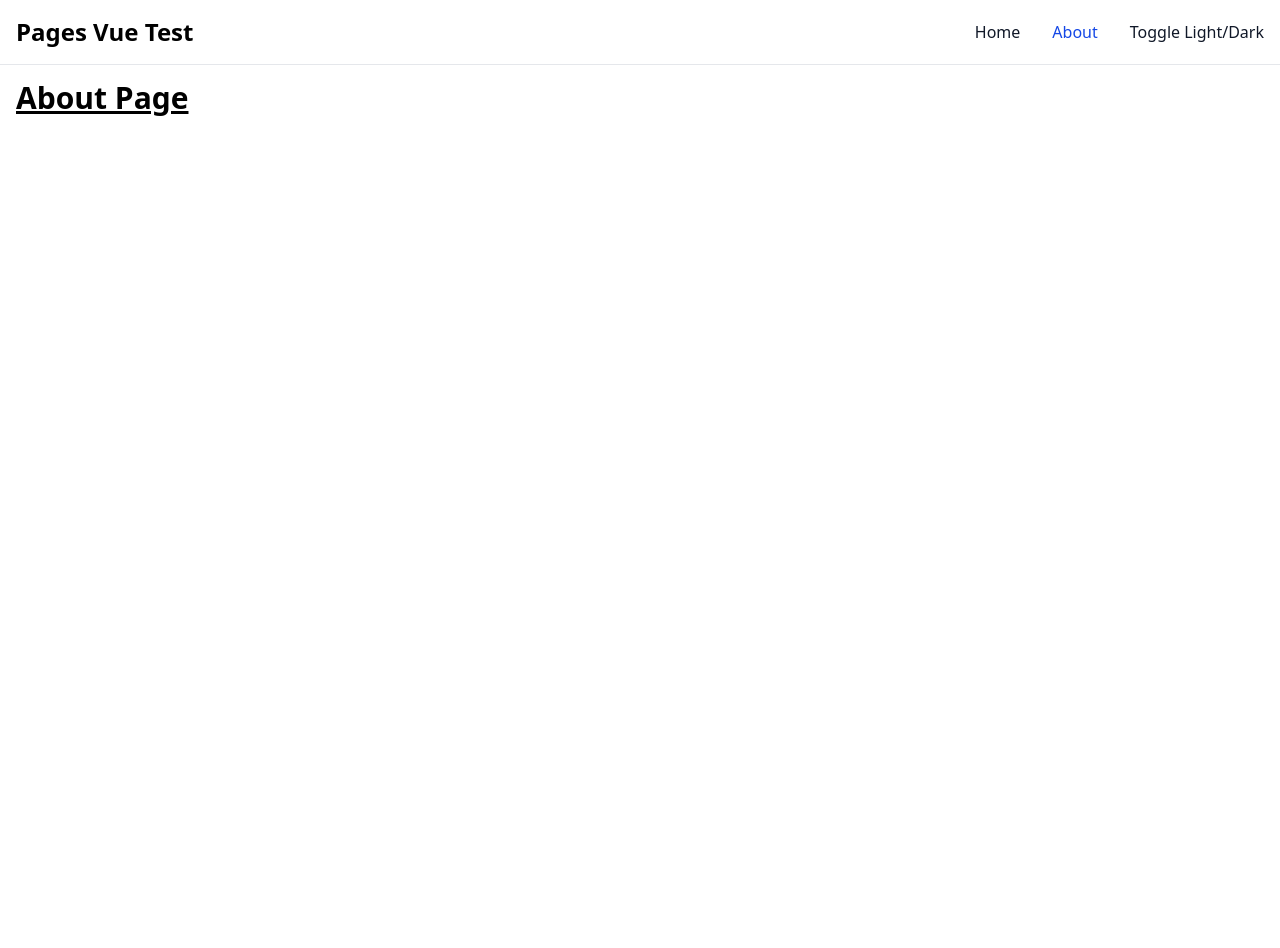
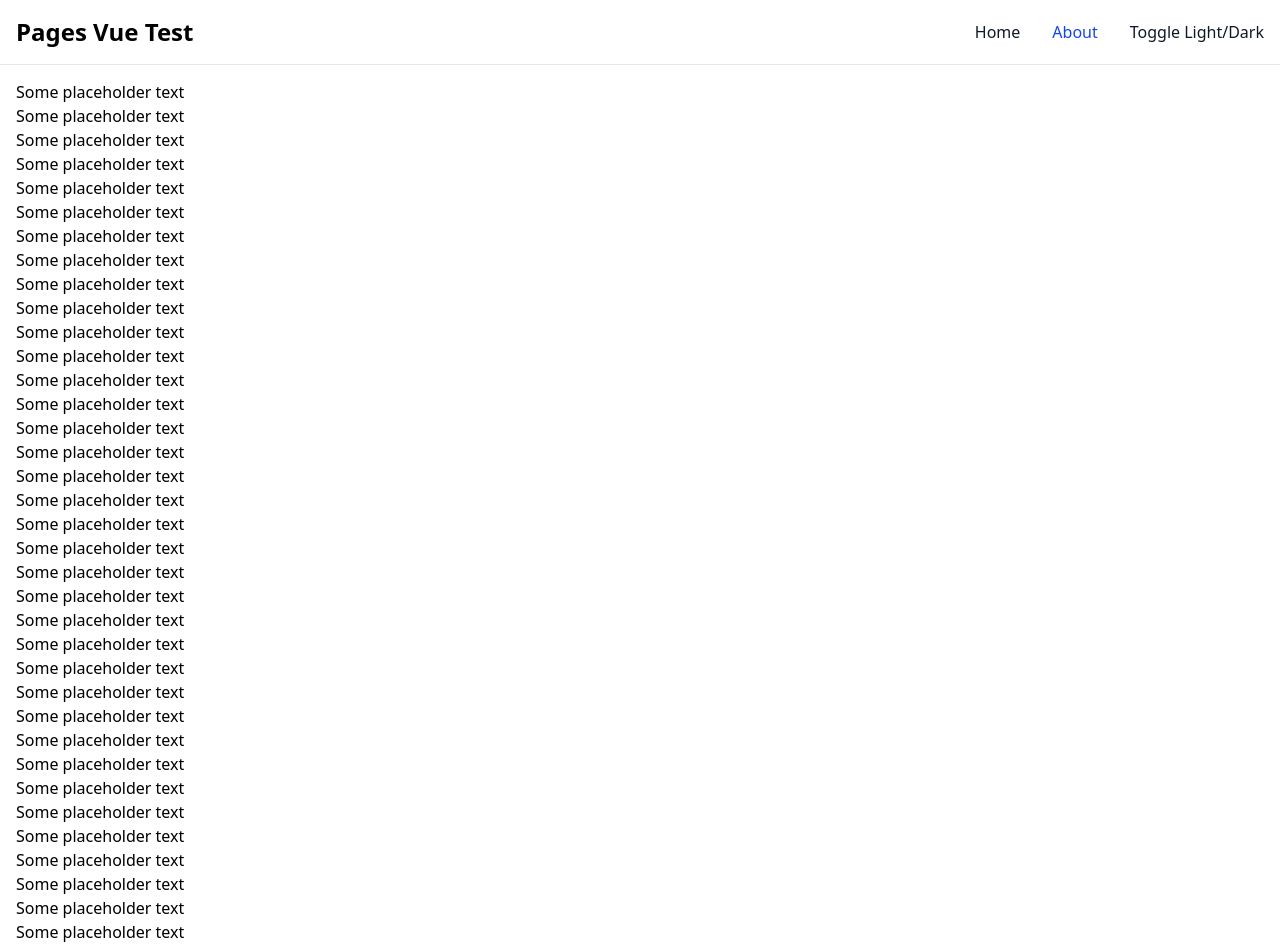
Before and after one commit to joefoxdevelopment/pages-vue-test, a Vue app: page /about in a window 1280 px wide. Shown: the top 948 px of the page. Before the commit the page ends 800 px from the top, so only its background shows below. Built offline with nearby package versions, Linux system fonts and the light colour scheme.

Commit message:
Add parallax scroll to about page

```diff
--- a/src/components/NavigationBar.vue
+++ b/src/components/NavigationBar.vue
@@ -32,7 +32,7 @@ function toggleNav() {
   <header class="h-16">
     <nav class="bg-white dark:bg-gray-900 fixed w-full z-20 top-0 start-0 border-b border-gray-200 dark:border-gray-600">
       <div
-        class="max-w-screen-xl flex flex-wrap items-center justify-between mx-auto p-4"
+        class="flex flex-wrap items-center justify-between mx-auto p-4"
       >
         <RouterLink
           :to="{name: 'index'}"
--- /dev/null
+++ b/src/components/ParallaxImage.vue
@@ -0,0 +1,21 @@
+<script setup>
+const props = defineProps({
+    image: {
+        type: String,
+        required: true,
+    },
+    height: {
+        type: Number,
+        default: 120,
+    },
+});
+</script>
+
+<template>
+  <div
+    :class="`bg-center h-${props.height} bg-cover bg-no-repeat bg-body-img bg-fixed container flex items-center justify-center mx-auto`"
+    :style="{ backgroundImage: `url(${props.image})` }"
+  >
+    <slot name="content" />
+  </div>
+</template>
--- a/src/pages/AboutPage.vue
+++ b/src/pages/AboutPage.vue
@@ -1,9 +1,85 @@
-<script setup></script>
+<script setup>
+import ParallaxImage from '@/components/ParallaxImage.vue';
+
+import WalkPhoto from '@/assets/img/20220927_171306129_iOS.jpg';
+</script>
 
 <template>
-  <h1 class="text-3xl font-bold underline">
-    About Page
-  </h1>
+  <div>
+    <div class="mx-auto container">
+      <p>Some placeholder text</p>
+      <p>Some placeholder text</p>
+      <p>Some placeholder text</p>
+      <p>Some placeholder text</p>
+      <p>Some placeholder text</p>
+      <p>Some placeholder text</p>
+      <p>Some placeholder text</p>
+      <p>Some placeholder text</p>
+      <p>Some placeholder text</p>
+      <p>Some placeholder text</p>
+      <p>Some placeholder text</p>
+      <p>Some placeholder text</p>
+      <p>Some placeholder text</p>
+      <p>Some placeholder text</p>
+      <p>Some placeholder text</p>
+      <p>Some placeholder text</p>
+      <p>Some placeholder text</p>
+      <p>Some placeholder text</p>
+      <p>Some placeholder text</p>
+      <p>Some placeholder text</p>
+      <p>Some placeholder text</p>
+      <p>Some placeholder text</p>
+      <p>Some placeholder text</p>
+      <p>Some placeholder text</p>
+      <p>Some placeholder text</p>
+      <p>Some placeholder text</p>
+      <p>Some placeholder text</p>
+      <p>Some placeholder text</p>
+      <p>Some placeholder text</p>
+      <p>Some placeholder text</p>
+      <p>Some placeholder text</p>
+      <p>Some placeholder text</p>
+      <p>Some placeholder text</p>
+    </div>
+
+    <ParallaxImage :image="WalkPhoto" />
+
+    <div class="mx-auto container">
+      <p>Some placeholder text</p>
+      <p>Some placeholder text</p>
+      <p>Some placeholder text</p>
+      <p>Some placeholder text</p>
+      <p>Some placeholder text</p>
+      <p>Some placeholder text</p>
+      <p>Some placeholder text</p>
+      <p>Some placeholder text</p>
+      <p>Some placeholder text</p>
+      <p>Some placeholder text</p>
+      <p>Some placeholder text</p>
+      <p>Some placeholder text</p>
+      <p>Some placeholder text</p>
+      <p>Some placeholder text</p>
+      <p>Some placeholder text</p>
+      <p>Some placeholder text</p>
+      <p>Some placeholder text</p>
+      <p>Some placeholder text</p>
+      <p>Some placeholder text</p>
+      <p>Some placeholder text</p>
+      <p>Some placeholder text</p>
+      <p>Some placeholder text</p>
+      <p>Some placeholder text</p>
+      <p>Some placeholder text</p>
+      <p>Some placeholder text</p>
+      <p>Some placeholder text</p>
+      <p>Some placeholder text</p>
+      <p>Some placeholder text</p>
+      <p>Some placeholder text</p>
+      <p>Some placeholder text</p>
+      <p>Some placeholder text</p>
+      <p>Some placeholder text</p>
+      <p>Some placeholder text</p>
+    </div>
+  </div>
 </template>
 
 <script></script>
```
Also changed, not shown: 1 other file (tests, documents, lock files or other folders).
